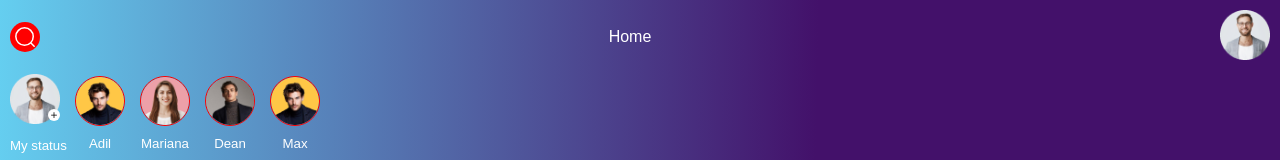
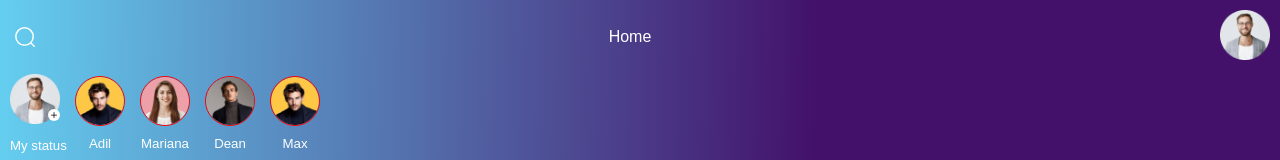
Before and after one commit to TimothyBabatu13/Textit, a React (Vite) app: page /message in a window 1280 px wide. Shown: the top 160 px of the page. Built offline with nearby package versions, Linux system fonts and the light colour scheme.

Commit message:
Add files via upload

```diff
--- a/src/App/Chat.jsx
+++ b/src/App/Chat.jsx
@@ -164,7 +164,9 @@ const Chat = () => {
 const styles = {
     messageContainer : {
         marginTop : " 100px",
-        paddingBottom: "100px"
+        paddingBottom: "100px",
+        overflowY: "scroll",
+        height: "85vh"
     },
 }
 
--- a/src/Components/Header.jsx
+++ b/src/Components/Header.jsx
@@ -71,7 +71,7 @@ const styles = {
         color: "#fff",
     },
     searchIcon: {
-        background: "red",
+        // background: "red",
         padding: "4px",
         width: "30px",
         height: "30px",
```
